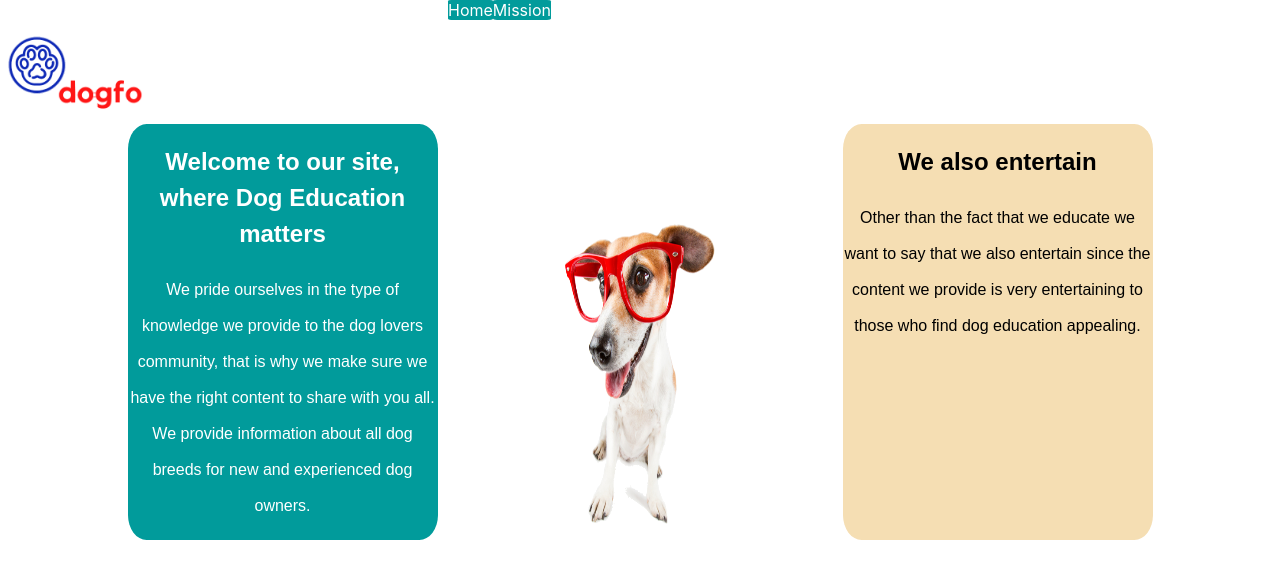
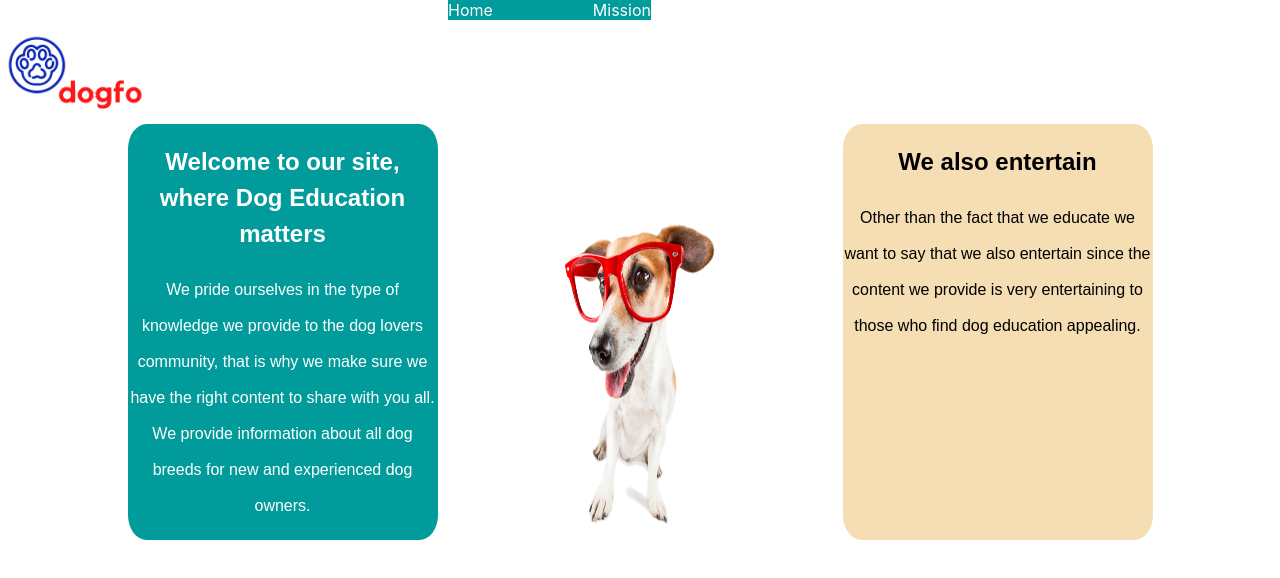
Before and after one commit to jorgevz/dogwebsite, a React (Create React App) app: page / in a window 1280 px wide. Shown: the top 578 px of the page. Built offline with nearby package versions, Linux system fonts and the light colour scheme.

Commit message:
bar buttons

```diff
--- a/src/App.css
+++ b/src/App.css
@@ -83,12 +83,11 @@ left: 35%;
 text-decoration: unset;
 background-color: rgb(1, 155, 155);
 color: white;
-border-radius: 7%;
 }
 
 #link-mission{
 text-decoration: unset;
 background-color: rgb(1, 155, 155);
 color: white;
-border-radius: 7%;
+padding-left: 100px;
 }
```
